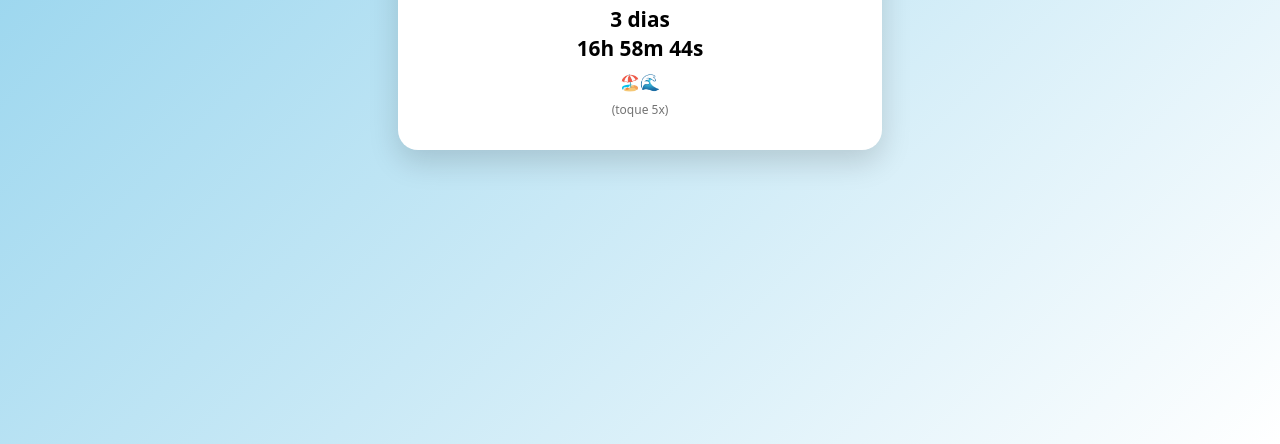
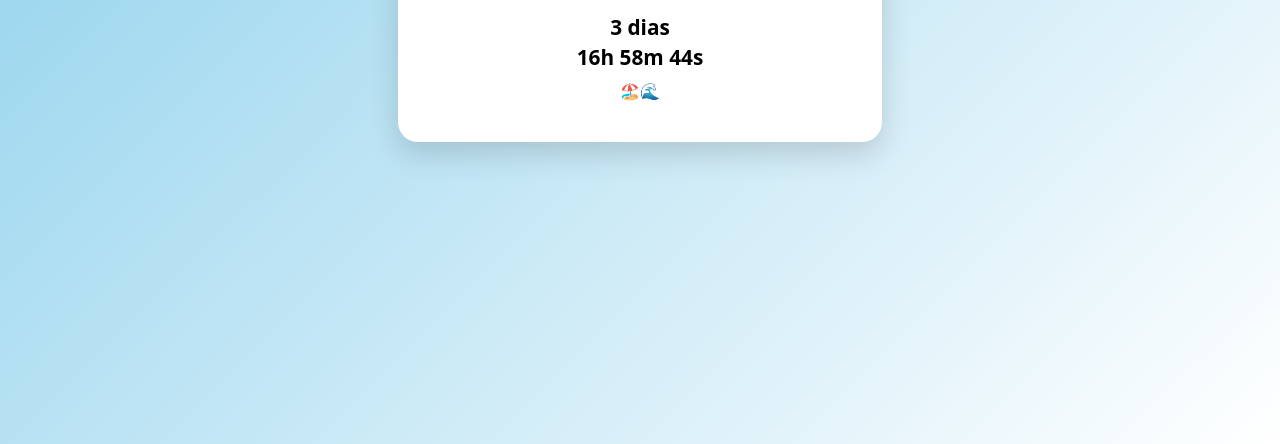
Before and after one commit to juliahaertel/contagem-viagem, a plain HTML site: page index.html in a window 1280 px wide. Shown: the part 404-848 px from the top of the page. Drawn offline with Linux system fonts and the light colour scheme.

Commit message:
Remove hint text from index.html

```diff
--- a/index.html
+++ b/index.html
@@ -96,7 +96,7 @@
     <p>Faltam:</p>
     <div class="tempo" id="contador"></div>
     <p>🏖️🌊</p>
-    <div class="hint">(toque 5x)</div>
+
   </div>
 
   <!-- 🐔 Galinha escondida -->
```
